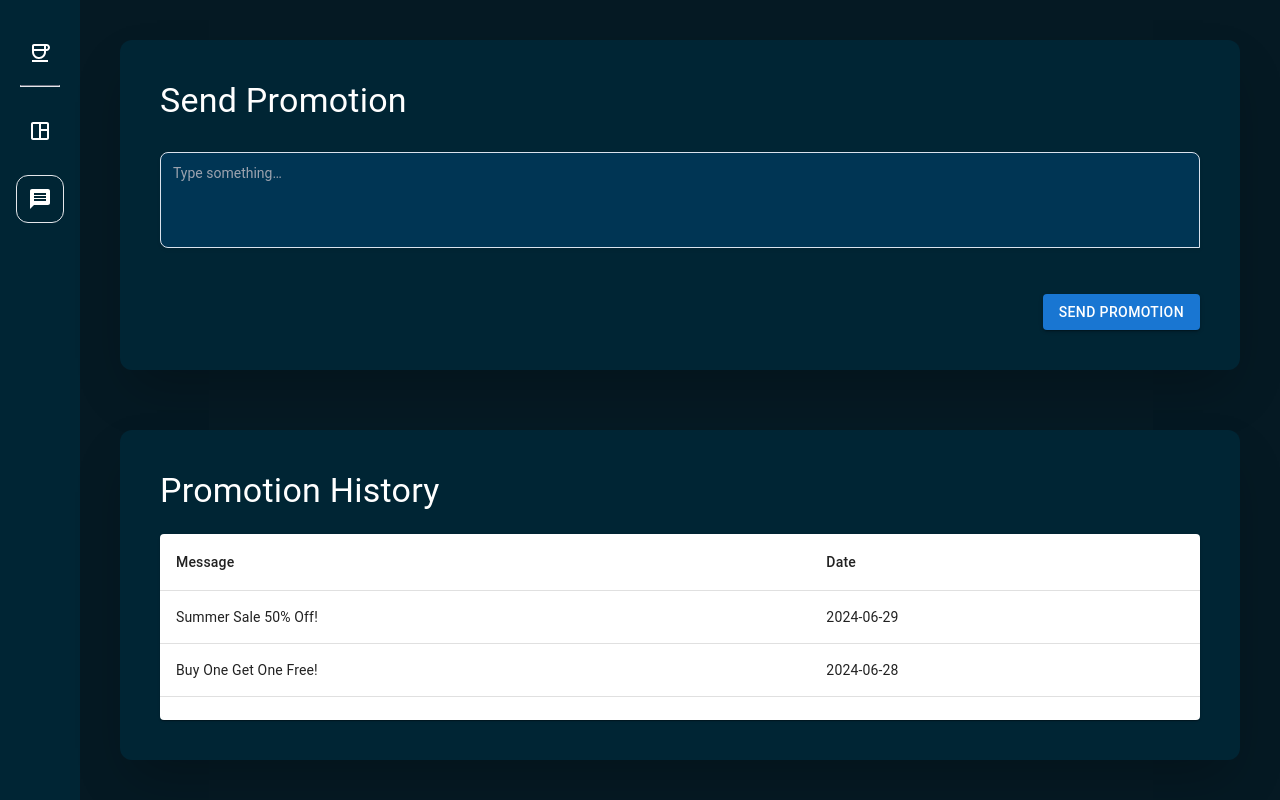
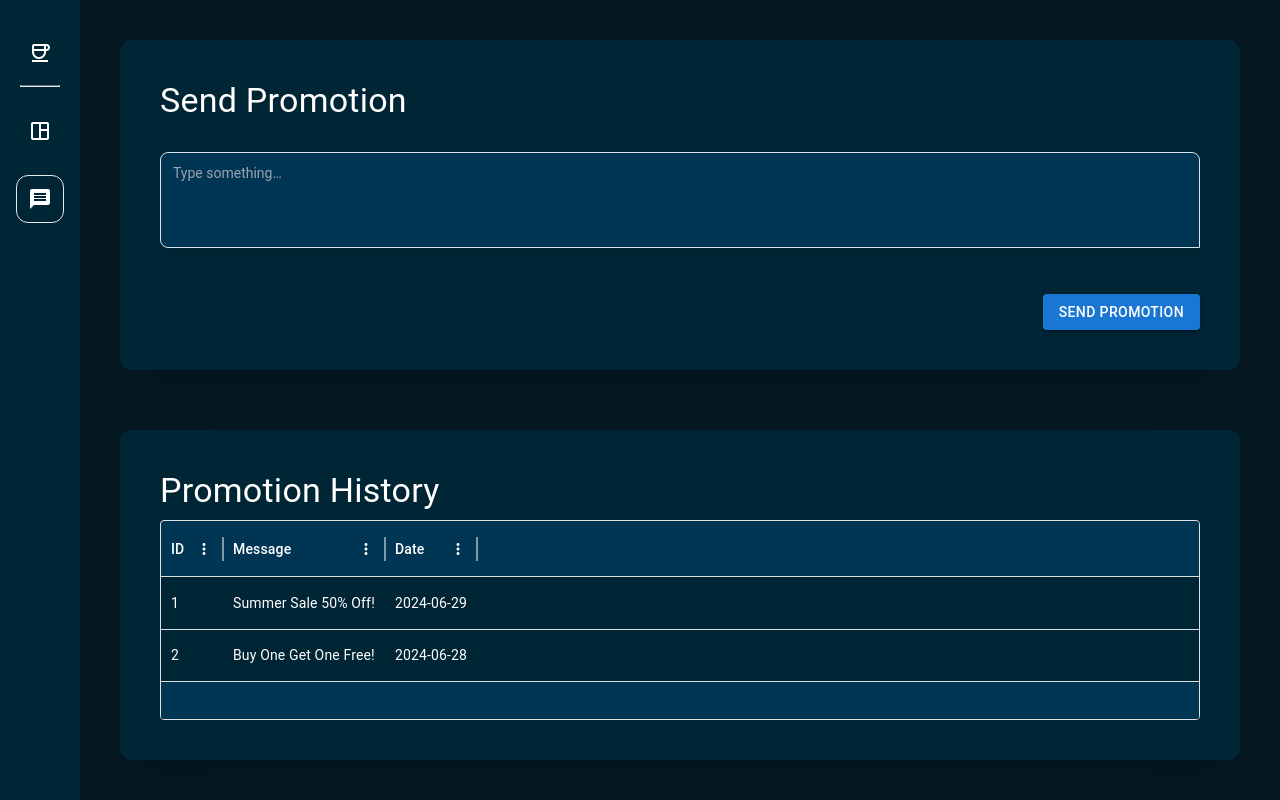
Before and after one commit to YeGoRenji/use-case-assignment, a React (Vite) app: page /promotion in a window 1280 px wide. Built offline with nearby package versions, Linux system fonts and the light colour scheme.

Commit message:
Feat: redux-toolkit and Apis Structure Class

```diff
--- a/package.json
+++ b/package.json
@@ -15,8 +15,10 @@
     "@mui/icons-material": "^5.15.20",
     "@mui/material": "^5.15.20",
     "@mui/x-data-grid": "^7.8.0",
+    "@reduxjs/toolkit": "^2.2.6",
     "react": "^18.3.1",
     "react-dom": "^18.3.1",
+    "react-redux": "^9.1.2",
     "react-router-dom": "^6.24.0"
   },
   "devDependencies": {
--- /dev/null
+++ b/src/ApiRoutes.ts
@@ -0,0 +1,16 @@
+import { User } from "./types/apiTypes";
+
+function getAPI_URL() {
+  // return config.public.apiUrl;
+  return "https://fakestoreapi.com";
+}
+
+class ApiRoutes {
+  static customers = {
+    async getAll(): Promise<() => User[]> {
+      return await fetch(`${getAPI_URL()}/users`).then((res) => res.json());
+    },
+  };
+}
+
+export { ApiRoutes, getAPI_URL };
--- a/src/components/CustomersTable.tsx
+++ b/src/components/CustomersTable.tsx
@@ -2,6 +2,7 @@ import Box from '@mui/material/Box';
 import { DataGrid, GridColDef } from '@mui/x-data-grid';
 import { useEffect, useState } from 'react';
 import { User } from '../types/apiTypes';
+import { ApiRoutes } from '../ApiRoutes';
 
 const columns: GridColDef<User>[] = [
   { field: 'id', headerName: 'ID', width: 90 },
@@ -32,14 +33,16 @@ export default function DataGridDemo() {
   const [customers, setCustomers] = useState<User[]>([]);
   const [loading, setLoading] = useState<boolean>(true);
 
+
   useEffect(() => {
-    fetch('https://fakestoreapi.com/users')
-    .then(res=>res.json())
-    .then(json=>{
-      console.log(json)
+
+    const getCustomers = async () => {
+      const data = await ApiRoutes.customers.getAll();
+      setCustomers(data);
       setLoading(false);
-      setCustomers(json);
-    })
+    }
+
+    getCustomers();
   }, [])
 
   return (
--- a/src/components/PromotionHistoryTable.tsx
+++ b/src/components/PromotionHistoryTable.tsx
@@ -1,30 +1,77 @@
-import { Table, TableBody, TableCell, TableHead, TableRow, Paper } from '@mui/material';
+import { Box } from '@mui/material';
+import { Promotion } from '../types/apiTypes';
+import { DataGrid, GridColDef } from '@mui/x-data-grid';
 
-const data = [
-  { id: 1, message: 'Summer Sale 50% Off!', date: '2024-06-29' },
-  { id: 2, message: 'Buy One Get One Free!', date: '2024-06-28' },
+// const data = [
+//   { id: 1, message: 'Summer Sale 50% Off!', date: '2024-06-29' },
+//   { id: 2, message: 'Buy One Get One Free!', date: '2024-06-28' },
+// ];
+
+type Props = {
+  promotions: Promotion[]
+}
+
+const columns: GridColDef<Promotion>[] = [
+  { field: 'id', headerName: 'ID', width: 90 },
+  {
+    field: 'message',
+    headerName: 'Message',
+    flex: 1,
+  },
+  {
+    field: 'date',
+    headerName: 'Date',
+    flex: 1,
+    valueGetter: (_, row) => row.date.toISOString().slice(0, 10)
+  },
 ];
 
-function PromotionHistoryTable() {
+function PromotionHistoryTable({ promotions }: Props) {
+
   return (
-    <Paper className="bg-primary-100">
-      <Table>
-        <TableHead>
-          <TableRow>
-            <TableCell className="text-white">Message</TableCell>
-            <TableCell className="text-white">Date</TableCell>
-          </TableRow>
-        </TableHead>
-        <TableBody className='overflow-y-scroll'>
-          {data.map(row => (
-            <TableRow key={row.id}>
-              <TableCell className="text-white">{row.message}</TableCell>
-              <TableCell className="text-white">{row.date}</TableCell>
-            </TableRow>
-          ))}
-        </TableBody>
-      </Table>
-    </Paper>
+    <Box className="text-white" sx={{ height: '100%', width: '100%' }}>
+      <DataGrid
+        sx={{
+          '& .MuiDataGrid-cell': {
+            color: "white"
+          },
+          '& .MuiDataGrid-footerContainer': {
+            color: "white"
+          },
+          '& .MuiTablePagination-displayedRows': {
+            color: "white"
+          },
+          '& .MuiDataGrid-footerContainer .MuiSvgIcon-root': {
+            color: "white"
+          },
+          '& .MuiDataGrid-columnHeader': {
+            background: "#003554",
+            color: "white"
+          },
+          '& .MuiDataGrid-filler': {
+            background: "#003554",
+          },
+          '& .MuiDataGrid-columnHeaders .MuiSvgIcon-root': {
+            color: "white"
+          }
+        }}
+        rows={promotions}
+        columns={columns}
+        initialState={{
+          pagination: {
+            paginationModel: {
+              pageSize: 7,
+            },
+          },
+        }}
+        rowSelection={false}
+        hideFooterSelectedRowCount
+        pageSizeOptions={[7]}
+        disableColumnResize
+        autosizeOnMount
+        hideFooter
+      />
+    </Box>
   );
 }
 
--- a/src/main.tsx
+++ b/src/main.tsx
@@ -3,11 +3,15 @@ import ReactDOM from 'react-dom/client'
 import './index.css'
 import { RouterProvider, createBrowserRouter } from 'react-router-dom';
 import routes from './routes';
+import { Provider } from 'react-redux';
+import store from './state/store';
 
 const router = createBrowserRouter(routes);
 
 ReactDOM.createRoot(document.getElementById('root')!).render(
   <React.StrictMode>
-    <RouterProvider router={router} />
+    <Provider store={store}>
+      <RouterProvider router={router} />
+    </Provider>
   </React.StrictMode>,
 )
--- a/src/pages/Dashboard.tsx
+++ b/src/pages/Dashboard.tsx
@@ -35,7 +35,7 @@ function Dashboard({}: Props) {
         </div>
       </div>
       <div className="p-5 flex-[4]">
-        <div className="bg-primary-150 w-full h-full rounded-xl shadow-2xl grid grid-cols-[40%_60%]">
+        <div className="bg-primary-150 w-full h-full rounded-xl shadow-2xl grid grid-cols-[40%_60%] sm:grid-cols-[40%_60%]">
           <div className="text-4xl p-10 flex flex-col gap-5">
             <div>Welcome Gunther,</div>
             <div>Central Perk is doing <strong>Great</strong> ✨</div>
@@ -49,7 +49,7 @@ function Dashboard({}: Props) {
                   </div>
                   <div className="text-lg">points</div>
                 </div>
-                <div>
+                <div className="text-gray-300">
                   {label}
                 </div>
               </div>
--- a/src/pages/Promotion.tsx
+++ b/src/pages/Promotion.tsx
@@ -1,22 +1,51 @@
+import { useState } from "react";
+import { useDispatch, useSelector } from "react-redux";
+import { Button, Typography } from "@mui/material";
 import InputMultiline from "../components/InputMultiline";
-import { Button, Typography } from '@mui/material';
 import PromotionHistoryTable from "../components/PromotionHistoryTable";
+import { addPromotion } from "../state/promotionSlice";
+import { RootState } from "../state/store";
 
-type Props = {}
+function Promotion() {
+  const [message, setMessage] = useState("");
+  const promotions = useSelector(
+    (state: RootState) => state.promotion.promotions
+  );
+  const dispatch = useDispatch();
 
-function Promotion({}: Props) {
+  const handleSendPromotion = () => {
+    const trimmedMessage: string = message.trim();
+    if (trimmedMessage.length == 0) return;
+    const newPromotion = {
+      id: promotions.length + 1,
+      message: trimmedMessage,
+      date: new Date(),
+    };
+    dispatch(addPromotion(newPromotion));
+    setMessage("");
+  };
+
   return (
     <div className="grid grid-rows-2 bg-primary-100 p-5 h-screen gap-5">
       <div className="p-5">
         <div className="grid grid-rows-[2rem_auto] gap-10 bg-primary-150 w-full h-full rounded-xl shadow-2xl p-10">
-          <Typography variant="h4" className="text-white">Send Promotion</Typography>
+          <Typography variant="h4" className="text-white">
+            Send Promotion
+          </Typography>
           <div className="flex flex-col justify-between h-full">
-            <InputMultiline label="Promotion Message" />
+            <InputMultiline
+              label="Promotion Message"
+              value={message}
+              onChange={(e: React.ChangeEvent<HTMLInputElement>) =>
+                setMessage(e.target.value)
+              }
+            />
             <div>
               <Button
                 variant="contained"
                 color="primary"
                 className="bg-primary-200 text-white float-right"
+                onClick={handleSendPromotion}
               >
                 Send Promotion
               </Button>
@@ -26,9 +55,11 @@ function Promotion({}: Props) {
       </div>
 
       <div className="p-5">
-        <div className="grid grid-rows-[4rem_auto] bg-primary-150 w-full h-full rounded-xl shadow-2xl p-10">
-          <Typography variant="h4" className="text-white">Promotion History</Typography>
-          <PromotionHistoryTable />
+        <div className="grid grid-rows-[20%_80%] bg-primary-150 w-full h-full rounded-xl shadow-2xl p-10">
+          <Typography variant="h4" className="text-white">
+            Promotion History
+          </Typography>
+          <PromotionHistoryTable promotions={promotions} />
         </div>
       </div>
     </div>
--- /dev/null
+++ b/src/state/promotionSlice.ts
@@ -0,0 +1,23 @@
+import { createSlice } from '@reduxjs/toolkit';
+import { Promotion } from '../types/apiTypes';
+
+
+const initialState: {promotions: Promotion[]} = {
+  promotions: [
+    { id: 1, message: 'Summer Sale 50% Off!', date: new Date('2024-06-29') },
+    { id: 2, message: 'Buy One Get One Free!', date: new Date('2024-06-28') },
+  ],
+};
+
+const promotionSlice = createSlice({
+  name: 'promotion',
+  initialState,
+  reducers: {
+    addPromotion: (state, action) => {
+      state.promotions.push(action.payload);
+    },
+  },
+});
+
+export const { addPromotion } = promotionSlice.actions;
+export default promotionSlice.reducer;
--- /dev/null
+++ b/src/state/store.ts
@@ -0,0 +1,11 @@
+import { configureStore } from '@reduxjs/toolkit';
+import promotionReducer from './promotionSlice';
+
+export const store = configureStore({
+  reducer: {
+    promotion: promotionReducer,
+  },
+});
+
+export default store;
+export type RootState = ReturnType<typeof store.getState>;
```
Also changed, not shown: src/types/apiTypes.ts (+7 -0 lines), 1 other file (tests, documents, lock files or other folders).
